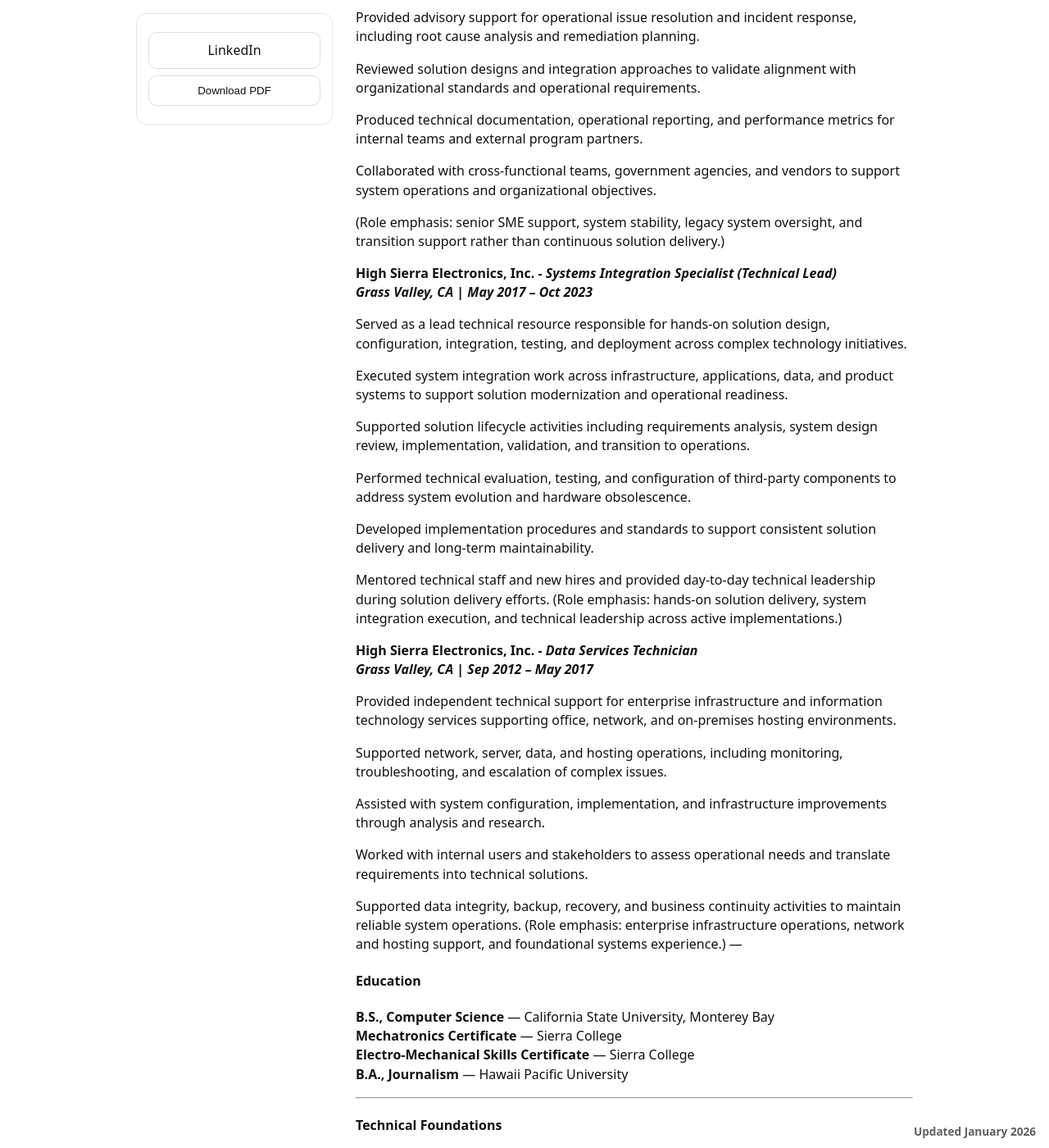
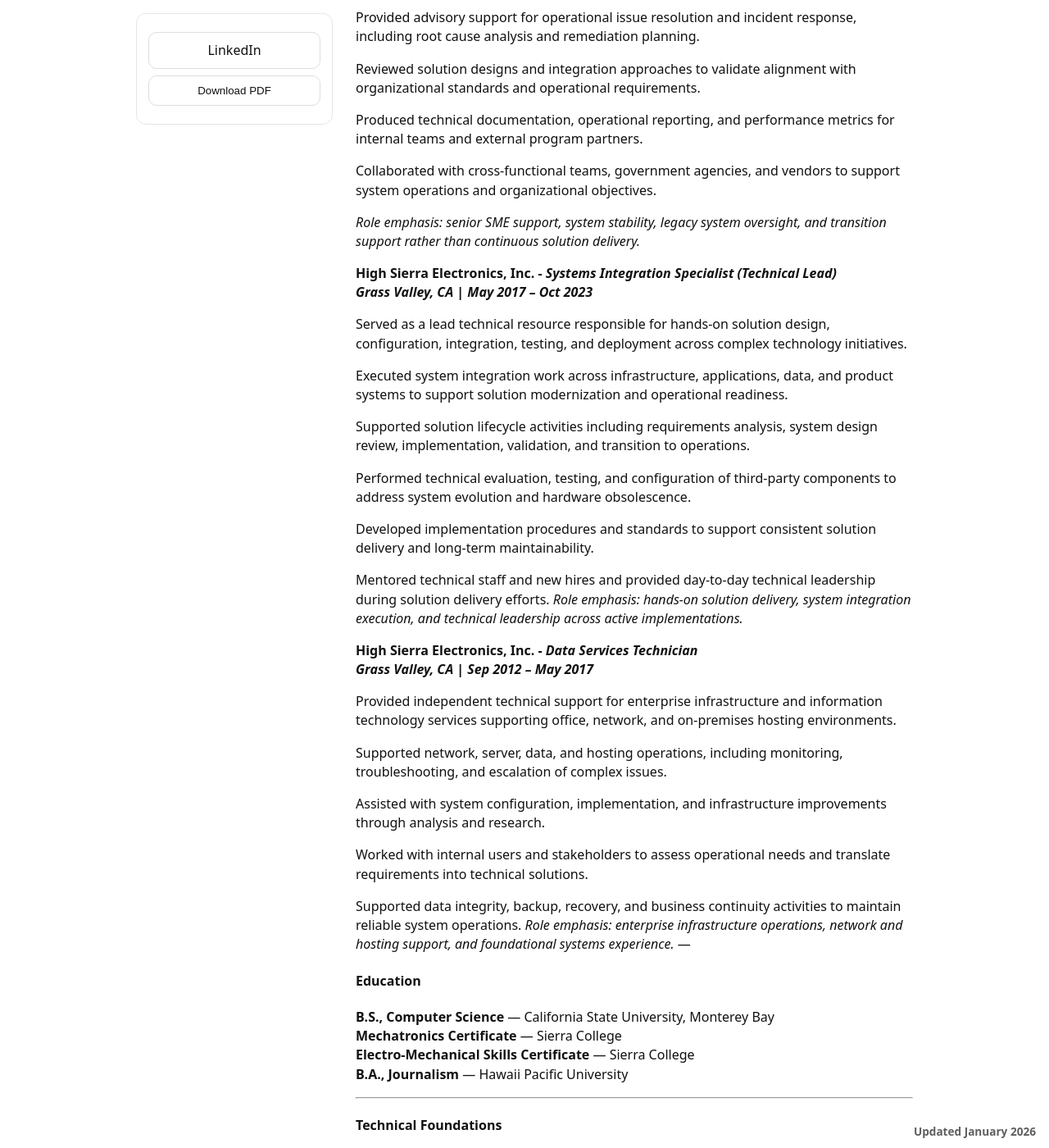
Before and after one commit to jostagirl/PublicResume, a Jekyll site: the page built from v/CaState/index.md, in a window 1280 px wide and 1400 px high, scrolled down 1072 px. Shown: the whole window at 82% size. Built offline with Jekyll 4.4.1, drawn with Linux system fonts in a browser that asks for light colours; our own code applies the rules of GitHub Pages for plain Markdown files.

Commit message:
Publish resume site update

```diff
--- a/v/CaState/index.md
+++ b/v/CaState/index.md
@@ -47,7 +47,7 @@ Produced technical documentation, operational reporting, and performance metrics
 
 Collaborated with cross-functional teams, government agencies, and vendors to support system operations and organizational objectives.
 
-(Role emphasis: senior SME support, system stability, legacy system oversight, and transition support rather than continuous solution delivery.)
+*Role emphasis: senior SME support, system stability, legacy system oversight, and transition support rather than continuous solution delivery.*
 
 **High Sierra Electronics, Inc. -** ***Systems Integration Specialist (Technical Lead)***
 ***Grass Valley, CA | May 2017 – Oct 2023***
@@ -63,7 +63,7 @@ Performed technical evaluation, testing, and configuration of third-party compon
 Developed implementation procedures and standards to support consistent solution delivery and long-term maintainability.
 
 Mentored technical staff and new hires and provided day-to-day technical leadership during solution delivery efforts.
-(Role emphasis: hands-on solution delivery, system integration execution, and technical leadership across active implementations.)
+*Role emphasis: hands-on solution delivery, system integration execution, and technical leadership across active implementations.*
 
 **High Sierra Electronics, Inc. -** ***Data Services Technician***
 ***Grass Valley, CA | Sep 2012 – May 2017***
@@ -77,7 +77,7 @@ Assisted with system configuration, implementation, and infrastructure improveme
 Worked with internal users and stakeholders to assess operational needs and translate requirements into technical solutions.
 
 Supported data integrity, backup, recovery, and business continuity activities to maintain reliable system operations.
-(Role emphasis: enterprise infrastructure operations, network and hosting support, and foundational systems experience.)
+*Role emphasis: enterprise infrastructure operations, network and hosting support, and foundational systems experience.*
 ---
 
 #### Education
```
